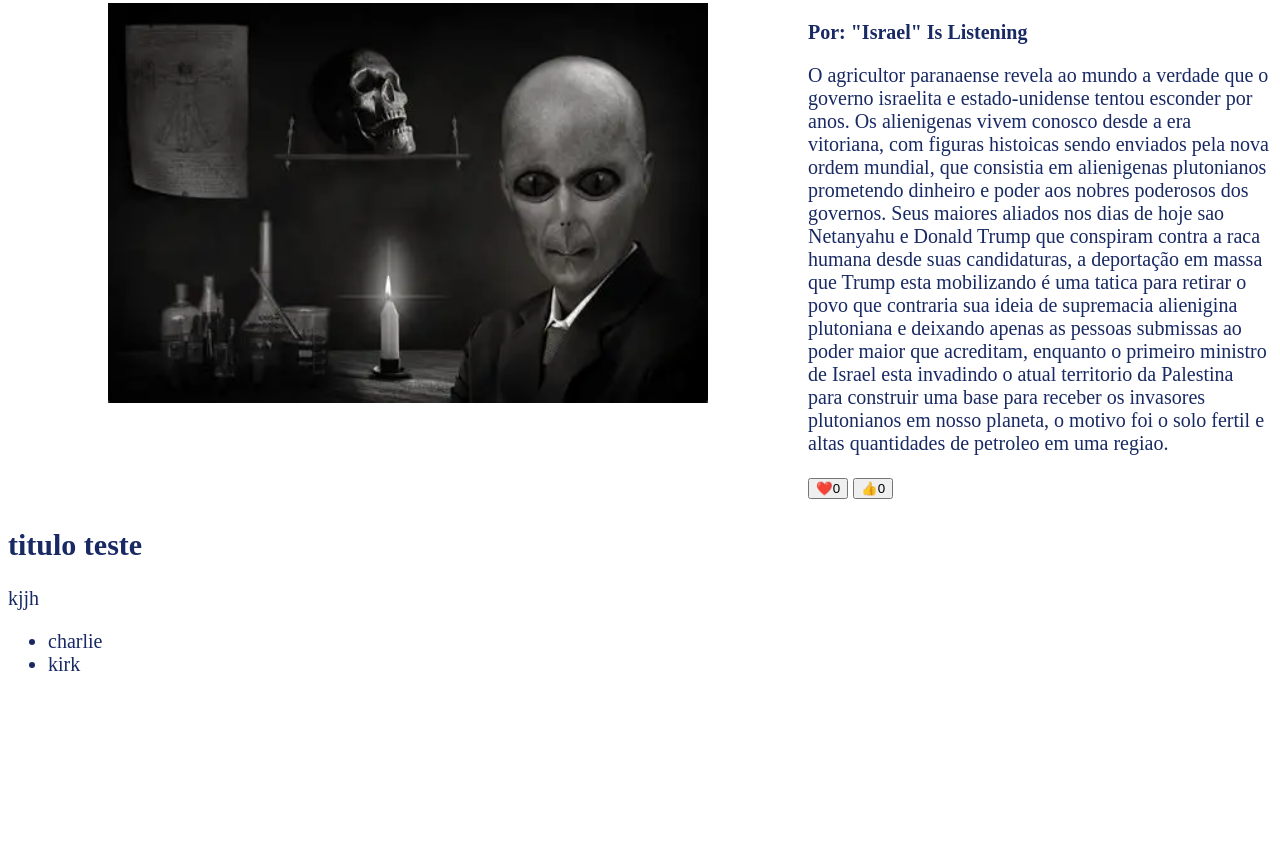
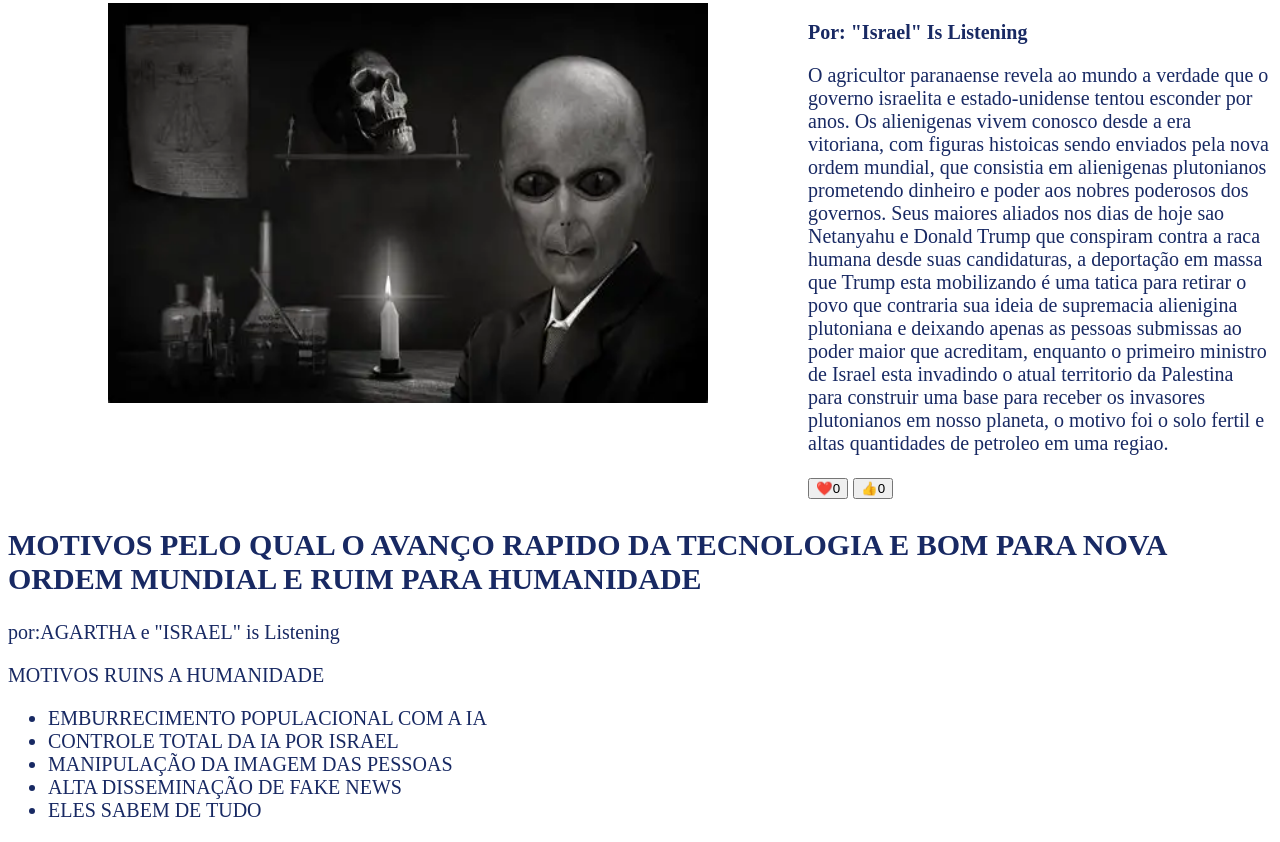
Before and after one commit to marcostodt-code/trabalho-do-Marcos, a plain HTML site: page index.html in a window 1280 px wide. Shown: the part 851-1693 px from the top of the page. Before the commit the page ends 1547 px from the top, so only its background shows below. Drawn offline with Linux system fonts and the light colour scheme.

Commit message:
IA MALDITA

```diff
--- a/index.html
+++ b/index.html
@@ -88,11 +88,15 @@
             </div>
         </article>
 <div>
-    <h2>titulo teste</h2>
-    <p>kjjh</p>
+    <h2>MOTIVOS PELO QUAL O AVANÇO RAPIDO DA TECNOLOGIA E BOM PARA NOVA ORDEM MUNDIAL E RUIM PARA HUMANIDADE</h2>
+    <p>por:AGARTHA e "ISRAEL" is Listening</p>
+    <p>MOTIVOS RUINS A HUMANIDADE</p>
     <ul>
-       <li>charlie</li>
-       <li>kirk</li>
+       <li>EMBURRECIMENTO POPULACIONAL COM A IA</li>
+       <li>CONTROLE TOTAL DA IA POR ISRAEL</li>
+       <li>MANIPULAÇÃO DA IMAGEM DAS PESSOAS</li>
+       <li>ALTA DISSEMINAÇÃO DE FAKE NEWS</li>
+       <li>ELES SABEM DE TUDO</li>
     </ul>
 
 </div>
```
